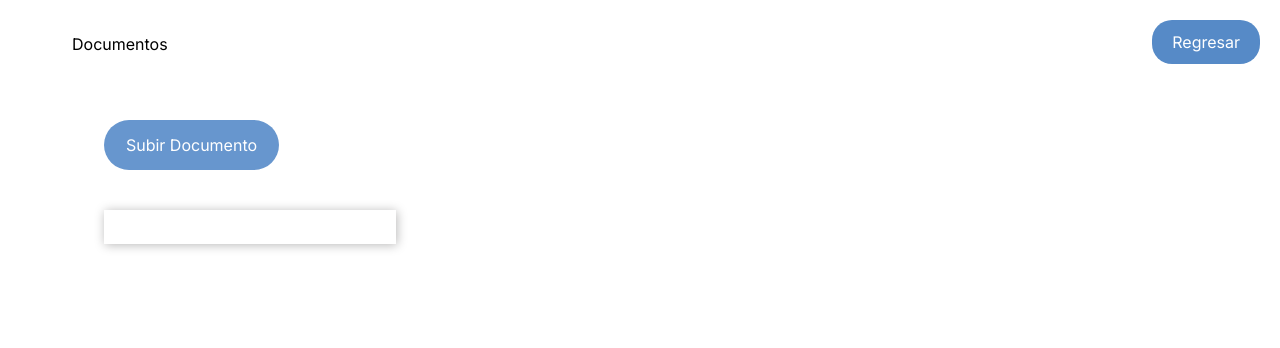
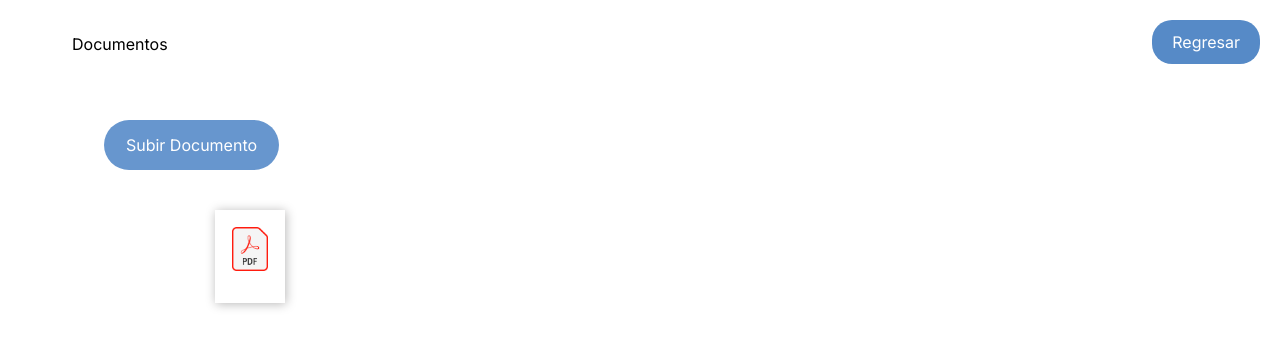
Before and after one commit to SwordGenius/proyecto_aura_front, a Next.js app: page /documentosLink in a window 1280 px wide. Shown: the top 348 px of the page. Built offline with nearby package versions, Linux system fonts and the light colour scheme; no server answers.

Commit message:
ajustes minimos

```diff
--- a/package.json
+++ b/package.json
@@ -26,9 +26,13 @@
     "jose": "^5.1.1",
     "next": "13.5.3",
     "postcss": "8.4.31",
+    "pusher-js": "^8.3.0",
     "react": "18.2.0",
     "react-calendar": "^4.6.1",
     "react-dom": "18.2.0",
+    "react-pdf": "^7.5.1",
+    "react-pdf-thumbnail": "^0.1.0",
+    "react-pdf-viewer": "^0.1.0",
     "react-router-dom": "^6.16.0",
     "sweetalert2": "^11.7.32",
     "tailwindcss": "3.3.3",
--- a/src/app/components/Cliente.js
+++ b/src/app/components/Cliente.js
@@ -38,18 +38,18 @@ const Cliente = () => {
         }
     }
     useEffect(() => {
-        const pusherAgregar = new Pusher('', {
-            cluster: ''
-        });
-
-        const channel = pusherAgregar.subscribe('clientes');
-        channel.bind('agregar', (data) => {
-             swal.fire({
-                icon: "success",
-                title: "Success",
-                text: data
-            })
-        });
+        // const pusherAgregar = new Pusher('', {
+        //     cluster: ''
+        // });
+        //
+        // const channel = pusherAgregar.subscribe('clientes');
+        // channel.bind('agregar', (data) => {
+        //      swal.fire({
+        //         icon: "success",
+        //         title: "Success",
+        //         text: data
+        //     })
+        // });
         cargarClientes().then(r => console.log("Clientes cargados"));
     }, [page]);
 
@@ -148,11 +148,6 @@ const Cliente = () => {
                 console.log(response);
             }).catch(async (error) => {
                 console.log(error);
-                await swal.fire({
-                    icon: "error",
-                    title: "Error",
-                    text: "Error al registrar cliente"
-                });
             });
 
         } catch (error) {
--- a/src/app/components/ContenidoCliente.js
+++ b/src/app/components/ContenidoCliente.js
@@ -48,7 +48,7 @@ const ContenidoCliente = ({id}) => {
     }
 
     function funtionHistorial() {
-        navigate.push(`/historial`);
+        navigate.push(`/historial?id=${id}`);
     }
 
 
--- a/src/app/components/DocumentsPage.jsx
+++ b/src/app/components/DocumentsPage.jsx
@@ -18,7 +18,8 @@ const Documentos = () => {
 
     const cargarDocumentos = async () => {
         try {
-            const response = await axios.get("http://localhost:3300/documentos", {
+            const id = search.get("id");
+            const response = await axios.get("http://localhost:3300/documentos?id="+id, {
                 withCredentials: true,
             })
 
@@ -205,10 +206,12 @@ const Documentos = () => {
                         </button>
                         <div className="pdf-grid">
                             {data.map((pdf, index) => (
-                                <div key={index} className="pdf-item">
-                                    <img src={images[index]} alt={pdf.tipo_documento}/>
-                                    <p>{pdf.tipo_documento}</p>
-                                </div>
+                                <Link href={pdf.documento_pdf} key={index}>
+                                    <div key={index} className="pdf-item">
+                                        <img className="img-pdf" src="/pdf.png" alt="pdf-image"/>
+                                        <p>{pdf.tipo_documento}</p>
+                                    </div>
+                                </Link>
                             ))}
                         </div>
                     </div>
--- a/src/app/components/HistorialPage.jsx
+++ b/src/app/components/HistorialPage.jsx
@@ -3,16 +3,19 @@ import React, { useState, useEffect} from "react";
 import "../../styles/StylesHistorial.css"
 import Link from "next/link";
 import axios from "axios";
+import {useSearchParams} from "next/navigation";
 const Historial = () => {
 
     const [isLoading, setisLoading] = useState(true);
     const [isInformation, setisInformation] = useState(false);
     const [response, setResponse] = useState(false);   //falta conectarlo al back para que cuando haya informacion si muestre la info y cuando no tenga nada de info muestre ese loading
     const [data, setData] = useState([]);
+    const search = useSearchParams();
 
     const cargarHistorial = async () =>{
         try{
-            const response = await axios.get("http://localhost:3300/historial",{
+            const id = search.get("id");
+            const response = await axios.get(`http://localhost:3300/historial?${id}`,{
                 withCredentials: true,
             })
             let historial = response.data.data;
--- a/src/styles/StylesCliente.css
+++ b/src/styles/StylesCliente.css
@@ -15,6 +15,7 @@
     max-width: 100%;
     max-height: 70vh;
     overflow-y: auto;
+
 }
 
 .container-cards::-webkit-scrollbar {
--- a/src/styles/StylesDocumentos.css
+++ b/src/styles/StylesDocumentos.css
@@ -11,6 +11,12 @@
     background-color: #ffffff;
     width: 100%;
     height: auto;
+}
+
+.img-pdf{
+    width: auto;
+    height: 44px;
+    margin-bottom: 15px;
 }
 
 
```
